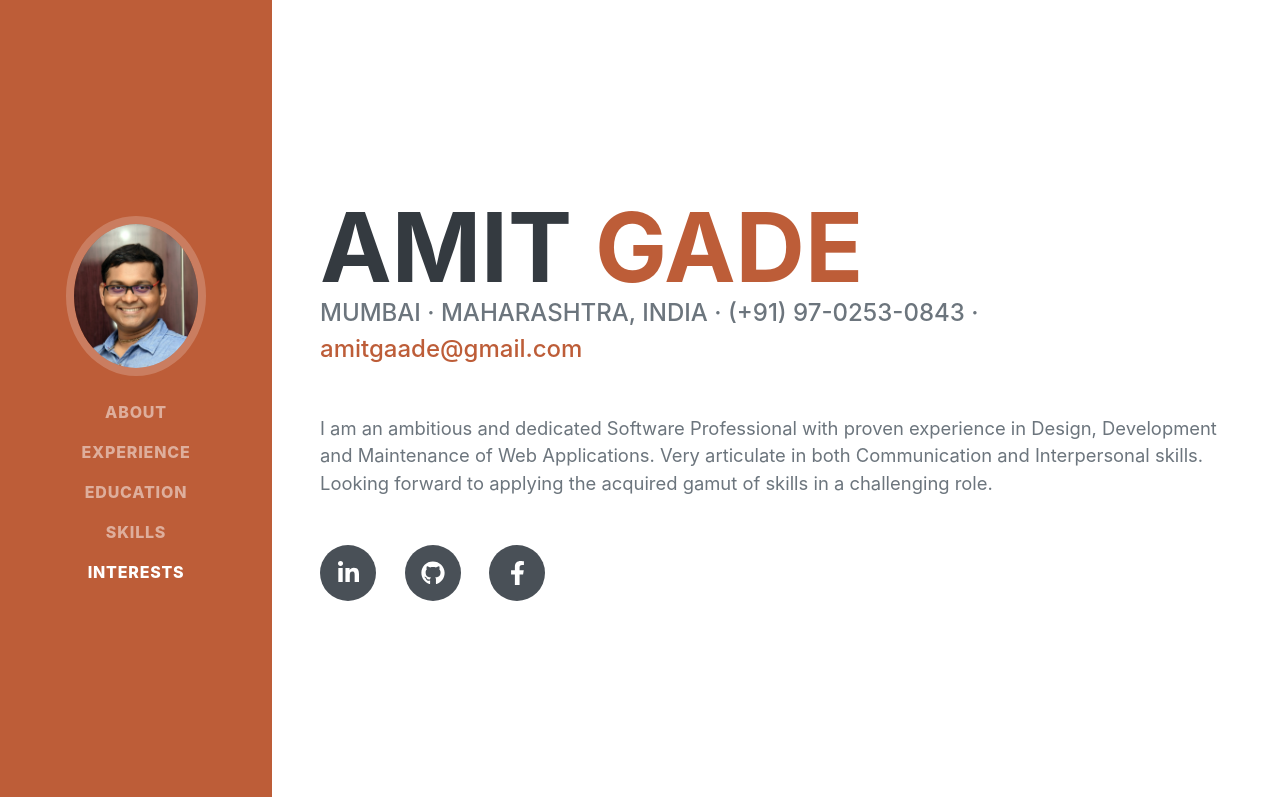
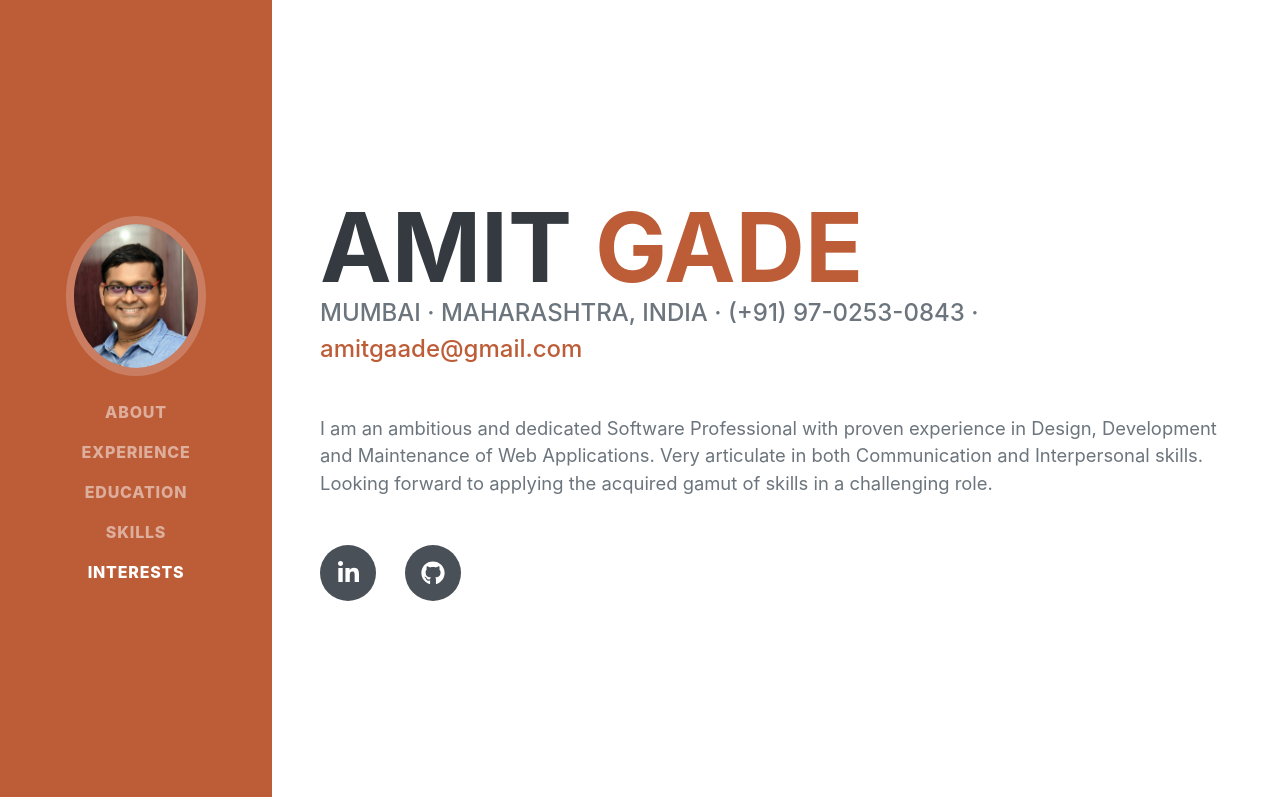
Before and after one commit to amitgade/amitgade.github.io, a plain HTML site: page index.html in a window 1280 px wide. Shown: the top 797 px of the page. Drawn offline with nearby package versions, Linux system fonts and the light colour scheme; a web font is replaced by a local one.

Commit message:
action-hide facebook

```diff
--- a/index.html
+++ b/index.html
@@ -53,7 +53,7 @@
                     <div class="social-icons">
                         <a class="social-icon" href="https://in.linkedin.com/in/amitgaade"><i class="fab fa-linkedin-in"></i></a>
                         <a class="social-icon" href="https://github.com/amitgade"><i class="fab fa-github"></i></a>
-                        <a class="social-icon" href="https://www.facebook.com/aamitgade"><i class="fab fa-facebook-f"></i></a>
+                        <!-- <a class="social-icon" href="https://www.facebook.com/aamitgade"><i class="fab fa-facebook-f"></i></a> -->
                     </div>
                 </div>
             </section>
```
